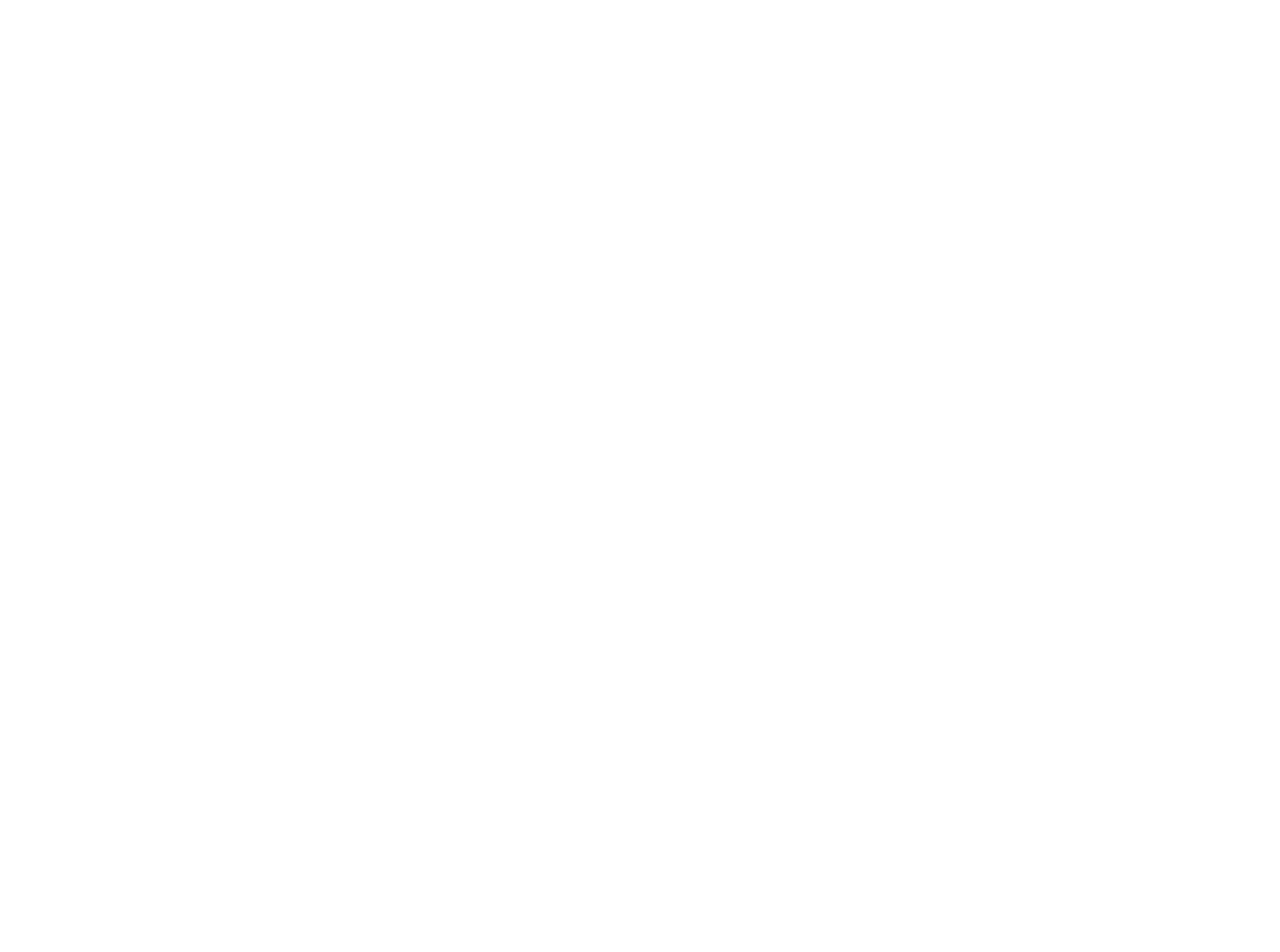
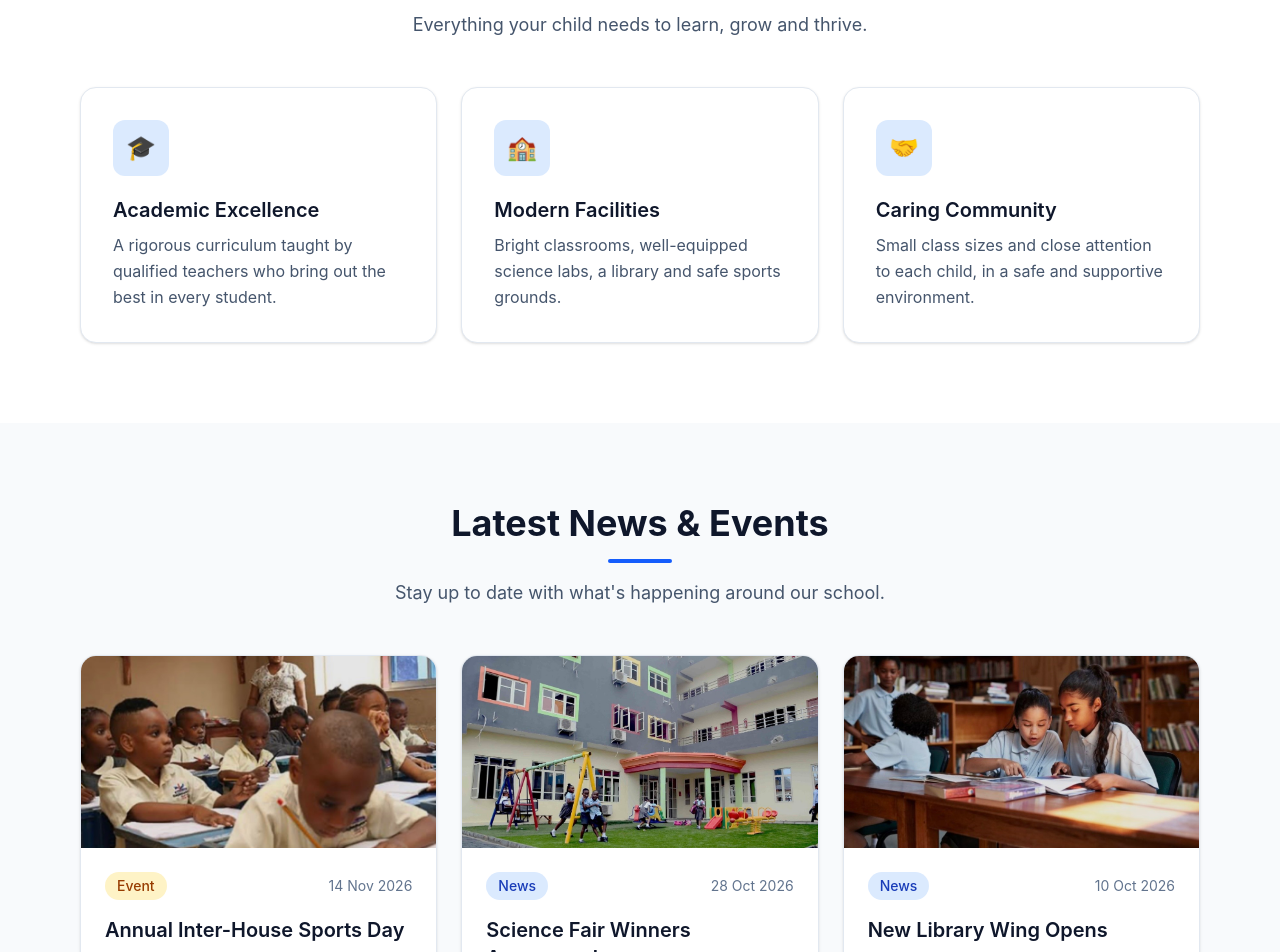
Before and after one commit to Siremmy9/React-school-project, a React (Vite) app: page / in a window 1280 px wide. Shown: the part 1080-2032 px from the top of the page. Before the commit the page ends 1019 px from the top, so only its background shows below. Built offline with nearby package versions, Linux system fonts and the light colour scheme.

Commit message:
WhyChooseUs and Latest News Section added

```diff
--- /dev/null
+++ b/src/components/FeatureCard.jsx
@@ -0,0 +1,11 @@
+export default function FeatureCard({ icon, title, text }) {
+  return (
+    <div className="rounded-2xl border border-slate-200 bg-white p-8 shadow-sm transition hover:-translate-y-1 hover:shadow-lg">
+      <div className="flex h-14 w-14 items-center justify-center rounded-xl bg-blue-100 text-2xl">
+        {icon}
+      </div>
+      <h3 className="mt-5 text-xl font-semibold text-slate-900">{title}</h3>
+      <p className="mt-2 leading-relaxed text-slate-600">{text}</p>
+    </div>
+  );
+}
--- /dev/null
+++ b/src/components/LatestNews.jsx
@@ -0,0 +1,42 @@
+import { Link } from "react-router-dom";
+import Container from "./Container";
+import SectionHeading from "./SectionHeading";
+import NewsCard from "./NewsCard";
+import { news } from "../data/news";
+
+export default function LatestNews() {
+  const latest = news.slice(0, 3);
+
+  return (
+    <section className="bg-slate-50">
+      <Container className="py-20">
+        <SectionHeading
+          title="Latest News & Events"
+          subtitle="Stay up to date with what's happening around our school."
+        />
+
+        <div className="grid gap-6 md:grid-cols-3">
+          {latest.map((item) => (
+            <NewsCard
+              key={item.id}
+              title={item.title}
+              excerpt={item.excerpt}
+              image={item.image}
+              type={item.type}
+              date={item.date}
+            />
+          ))}
+        </div>
+
+        <div className="mt-10 text-center">
+          <Link
+            to="/news"
+            className="inline-block rounded-lg bg-blue-600 px-6 py-3 font-semibold text-white transition hover:bg-blue-700"
+          >
+            View All News
+          </Link>
+        </div>
+      </Container>
+    </section>
+  );
+}
--- /dev/null
+++ b/src/components/NewsCard.jsx
@@ -0,0 +1,28 @@
+export default function NewsCard({ title, excerpt, image, type, date }) {
+  const formattedDate = new Date(date).toLocaleDateString("en-GB", {
+    day: "numeric",
+    month: "short",
+    year: "numeric",
+  });
+
+  const badgeClass =
+    type === "EVENT"
+      ? "bg-amber-100 text-amber-800"
+      : "bg-blue-100 text-blue-800";
+
+  return (
+    <article className="overflow-hidden rounded-2xl border border-slate-200 bg-white shadow-sm transition hover:-translate-y-1 hover:shadow-lg">
+      <img src={image} alt={title} className="h-48 w-full object-cover" />
+      <div className="p-6">
+        <div className="flex items-center justify-between text-sm">
+          <span className={`rounded-full px-3 py-1 font-medium ${badgeClass}`}>
+            {type === "EVENT" ? "Event" : "News"}
+          </span>
+          <time className="text-slate-500">{formattedDate}</time>
+        </div>
+        <h3 className="mt-4 text-xl font-semibold text-slate-900">{title}</h3>
+        <p className="mt-2 leading-relaxed text-slate-600">{excerpt}</p>
+      </div>
+    </article>
+  );
+}
--- /dev/null
+++ b/src/components/SectionHeading.jsx
@@ -0,0 +1,9 @@
+export default function SectionHeading({ title, subtitle = "" }) {
+  return (
+    <div className="mx-auto mb-12 max-w-2xl text-center">
+      <h2 className="text-3xl font-bold text-slate-900 md:text-4xl">{title}</h2>
+      <div className="mx-auto mt-4 h-1 w-16 rounded-full bg-blue-600" />
+      {subtitle && <p className="mt-4 text-lg text-slate-600">{subtitle}</p>}
+    </div>
+  );
+}
--- /dev/null
+++ b/src/components/WhyChooseUs.jsx
@@ -0,0 +1,44 @@
+import Container from "./Container";
+import SectionHeading from "./SectionHeading";
+import FeatureCard from "./FeatureCard";
+
+const features = [
+  {
+    icon: "🎓",
+    title: "Academic Excellence",
+    text: "A rigorous curriculum taught by qualified teachers who bring out the best in every student.",
+  },
+  {
+    icon: "🏫",
+    title: "Modern Facilities",
+    text: "Bright classrooms, well-equipped science labs, a library and safe sports grounds.",
+  },
+  {
+    icon: "🤝",
+    title: "Caring Community",
+    text: "Small class sizes and close attention to each child, in a safe and supportive environment.",
+  },
+];
+
+export default function WhyChooseUs() {
+  return (
+    <section>
+      <Container className="py-20">
+        <SectionHeading
+          title="Why Choose Us"
+          subtitle="Everything your child needs to learn, grow and thrive."
+        />
+        <div className="grid gap-6 md:grid-cols-3">
+          {features.map((f) => (
+            <FeatureCard
+              key={f.title}
+              icon={f.icon}
+              title={f.title}
+              text={f.text}
+            />
+          ))}
+        </div>
+      </Container>
+    </section>
+  );
+}
--- /dev/null
+++ b/src/data/news.js
@@ -0,0 +1,34 @@
+export const news = [
+  {
+    id: 1,
+    title: 'Annual Inter-House Sports Day',
+    excerpt: 'Students competed in track and field events in a day full of energy and team spirit.',
+    image: '/images/hero1.jpg',
+    type: 'EVENT',
+    date: '2026-11-14',
+  },
+  {
+    id: 2,
+    title: 'Science Fair Winners Announced',
+    excerpt: 'Congratulations to our young scientists for their outstanding and creative projects.',
+    image: '/images/hero2.jpg',
+    type: 'NEWS',
+    date: '2026-10-28',
+  },
+  {
+    id: 3,
+    title: 'New Library Wing Opens',
+    excerpt: 'Our expanded library offers more books, quiet study areas and a new computer corner.',
+    image: '/images/hero3.jpg',
+    type: 'NEWS',
+    date: '2026-10-10',
+  },
+  {
+    id: 4,
+    title: 'Parent-Teacher Meeting',
+    excerpt: 'Join us to discuss your child\'s progress with their teachers.',
+    image: '/images/hero1.jpg',
+    type: 'EVENT',
+    date: '2026-12-02',
+  },
+]
--- a/src/pages/Home.jsx
+++ b/src/pages/Home.jsx
@@ -1,11 +1,15 @@
 import HeroSlider from "../components/HeroSlider";
 import StatsSection from "../components/StatsSection";
+import WhyChooseUs from "../components/WhyChooseUs";
+import LatestNews from "../components/LatestNews";
 
 export default function Home() {
   return (
     <>
       <HeroSlider />
       <StatsSection />
+      <WhyChooseUs />
+      <LatestNews />
     </>
   );
 }
```
